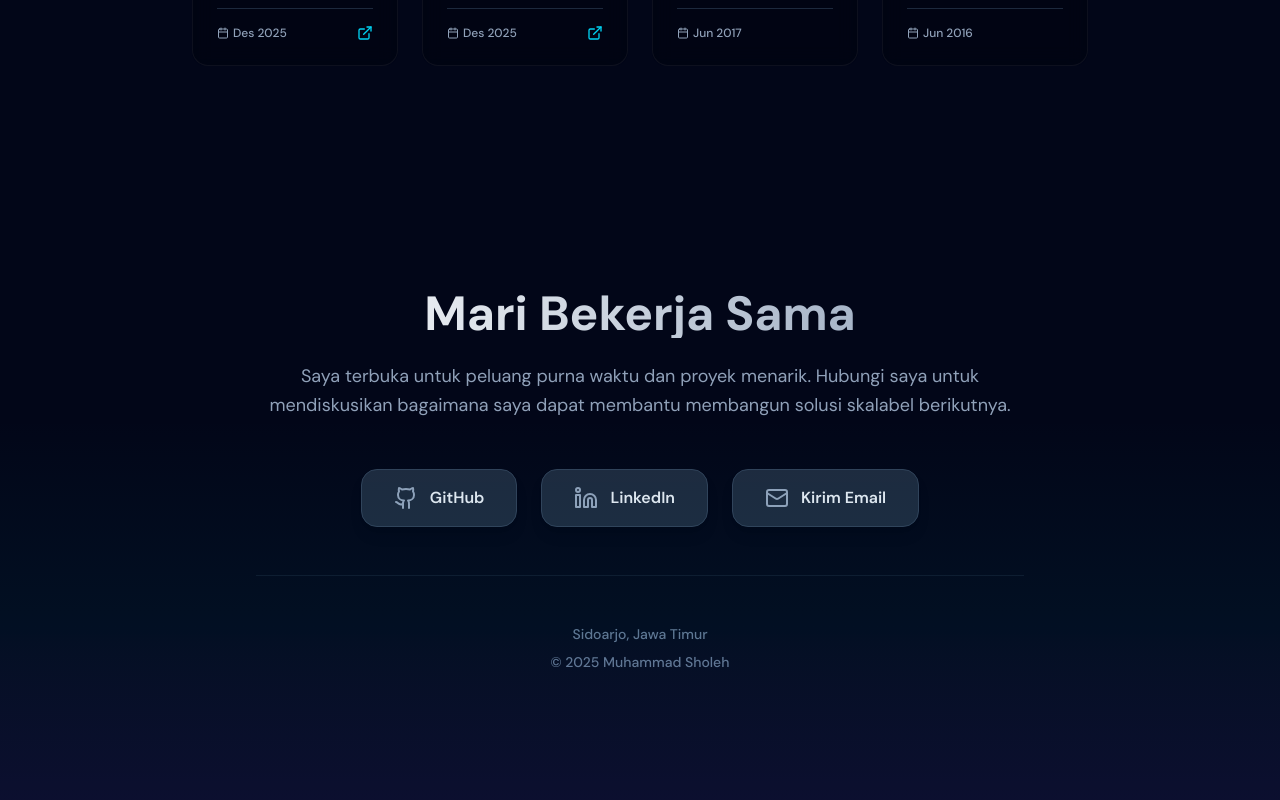
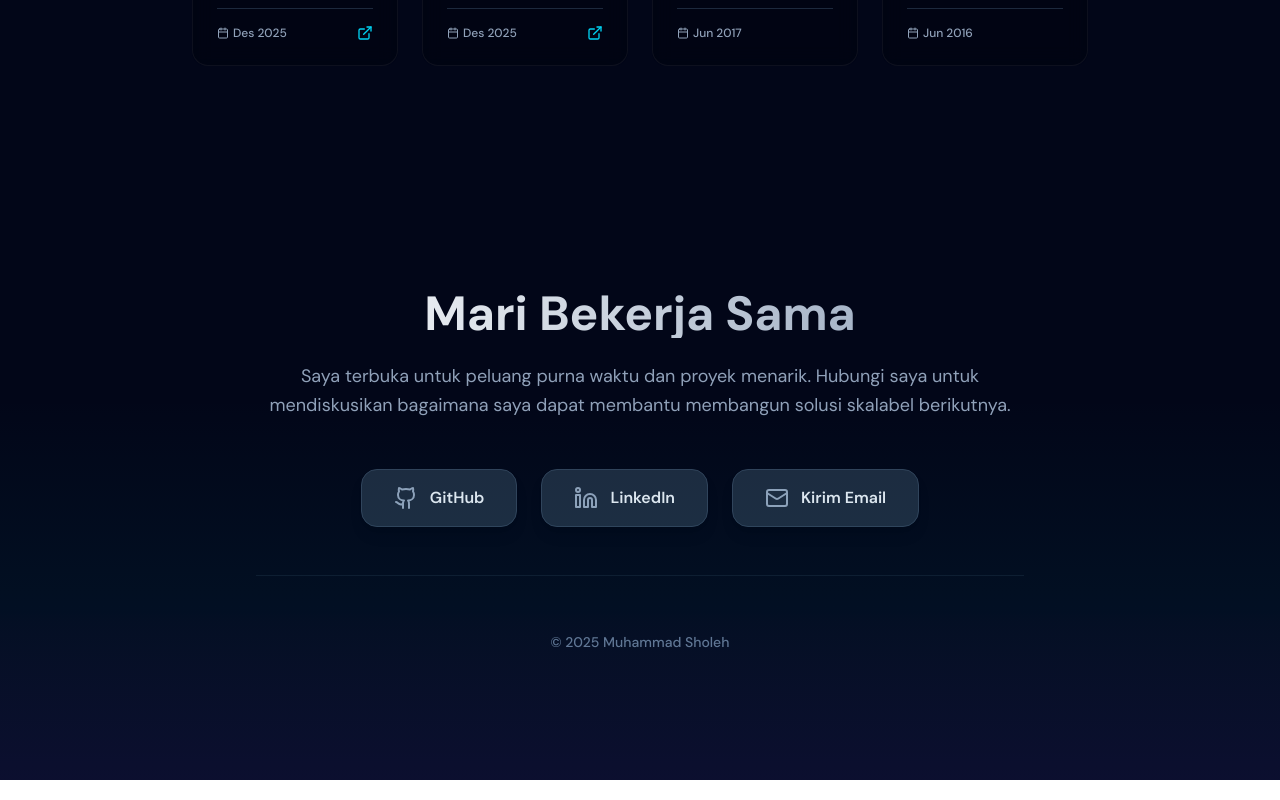
Before and after one commit to Avsholeh/avsholeh.github.io, a React (Vite) app: page / in a window 1280 px wide. Shown: the part 6808-7608 px from the top of the page. Built offline with nearby package versions, Linux system fonts and the light colour scheme.

Commit message:
chore: remove unused element

```diff
--- a/src/components/Contact.tsx
+++ b/src/components/Contact.tsx
@@ -55,7 +55,6 @@ export default function Contact() {
 
           <div className="mt-12 pt-12 border-t border-slate-200 dark:border-slate-800/50">
             <div className="text-sm font-medium text-slate-500 dark:text-slate-500">
-              <p>{personalInfo.location}</p>
               <p className="mt-2">
                 © {new Date().getFullYear()} {personalInfo.name}
               </p>
```
